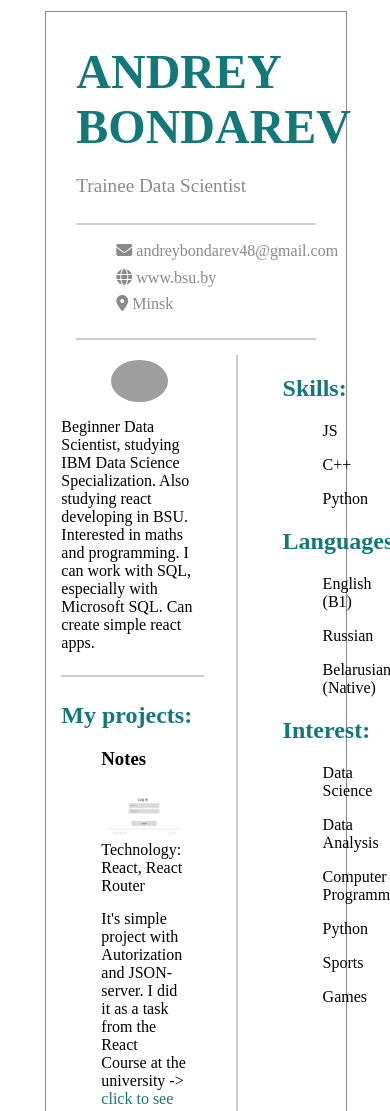
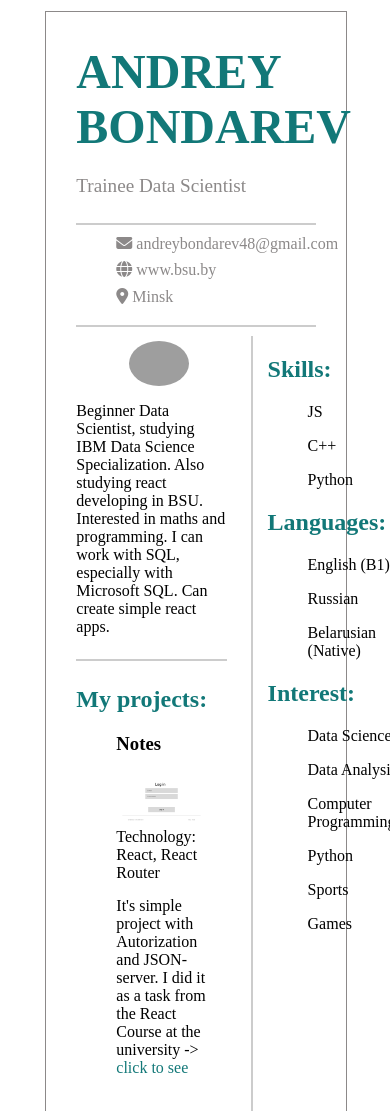
Before and after one commit to BondarevAD/cv, a plain HTML site: page index.html in a window 390 px wide. Shown: the top 1111 px of the page. Drawn offline with Linux system fonts and the light colour scheme; grey boxes are pictures that could not be loaded.

Commit message:
change style

```diff
--- a/style.css
+++ b/style.css
@@ -24,16 +24,16 @@ a:hover{
     width: 80%;
     display: flex;
     justify-content: space-between;
-    padding-bottom: 3%;
+    padding-bottom: 1%;
     border-bottom: 2px solid #ccc;
 }
 
 .body {
-    margin-left: 5%;
+    margin-left: 10%;
     display: grid;
     grid-template-columns: 0.9fr 150px;
     grid-gap: 16px;
-    margin-top: 5%;
+    margin-top: 3%;
 }
 
 .name {
@@ -54,8 +54,9 @@ a:hover{
 }
 
 .contacts {
+    height: 40%;
     margin-top: 3%;
-    padding-top: 10%;
+    padding-top: 3%;
     border-left: 2px solid #ccc;
     display: flex;
     flex-direction: column;
@@ -73,7 +74,7 @@ a:hover{
     align-self: start;
     display: flex;
     flex-direction: column;
-    padding-right: 10%;
+    padding-right: 5%;
 }
 
 .edu-place p {
@@ -146,7 +147,7 @@ a:hover{
     font-size: larger;
 }
 
-@media (max-width: 900px) {
+@media (max-width: 1200px) {
     .info{
         display: flex;
         flex-direction: column;
@@ -167,5 +168,12 @@ a:hover{
         border-top: 2px solid #ccc;
         padding-left: 0;
         margin-left: 0;
+        padding-top: 7%;
+        height: 40%;
     }
+
+    .another-info {
+       padding-left: 10%;
+    }
+
 }
```
